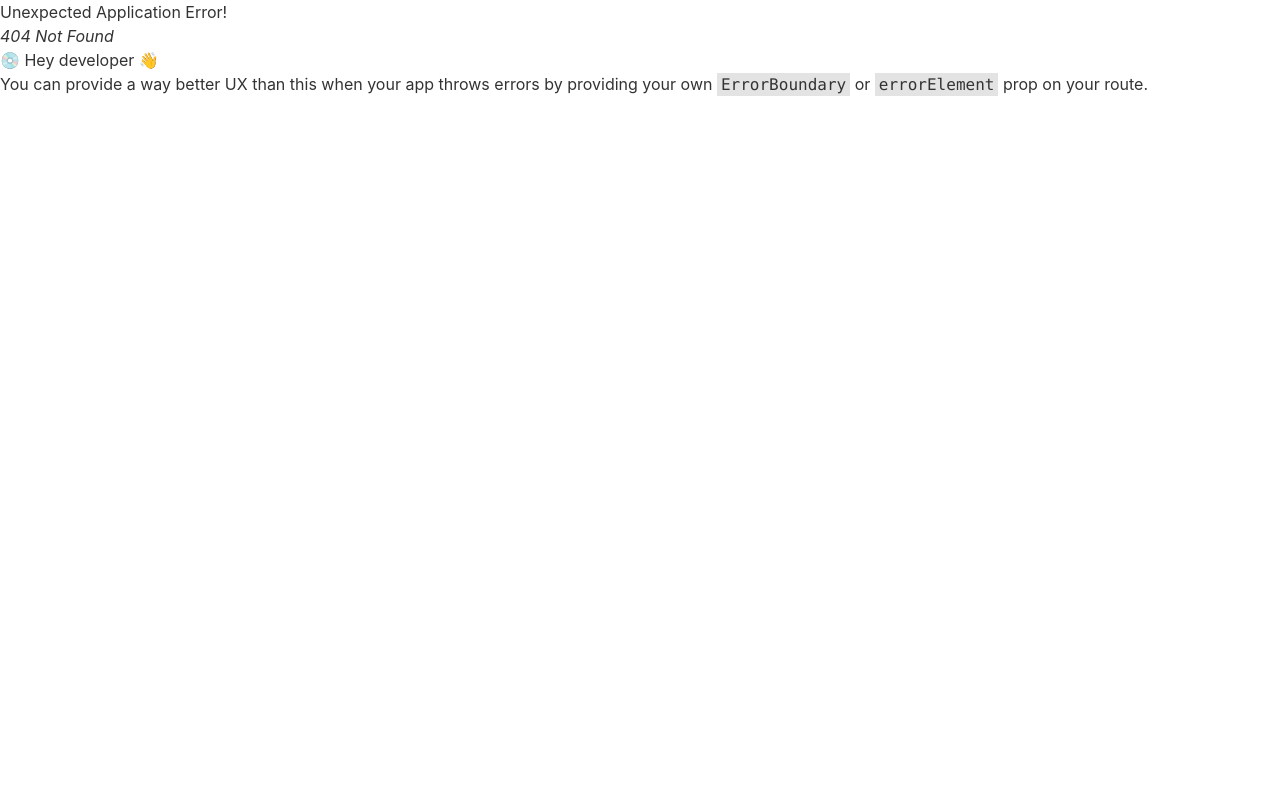
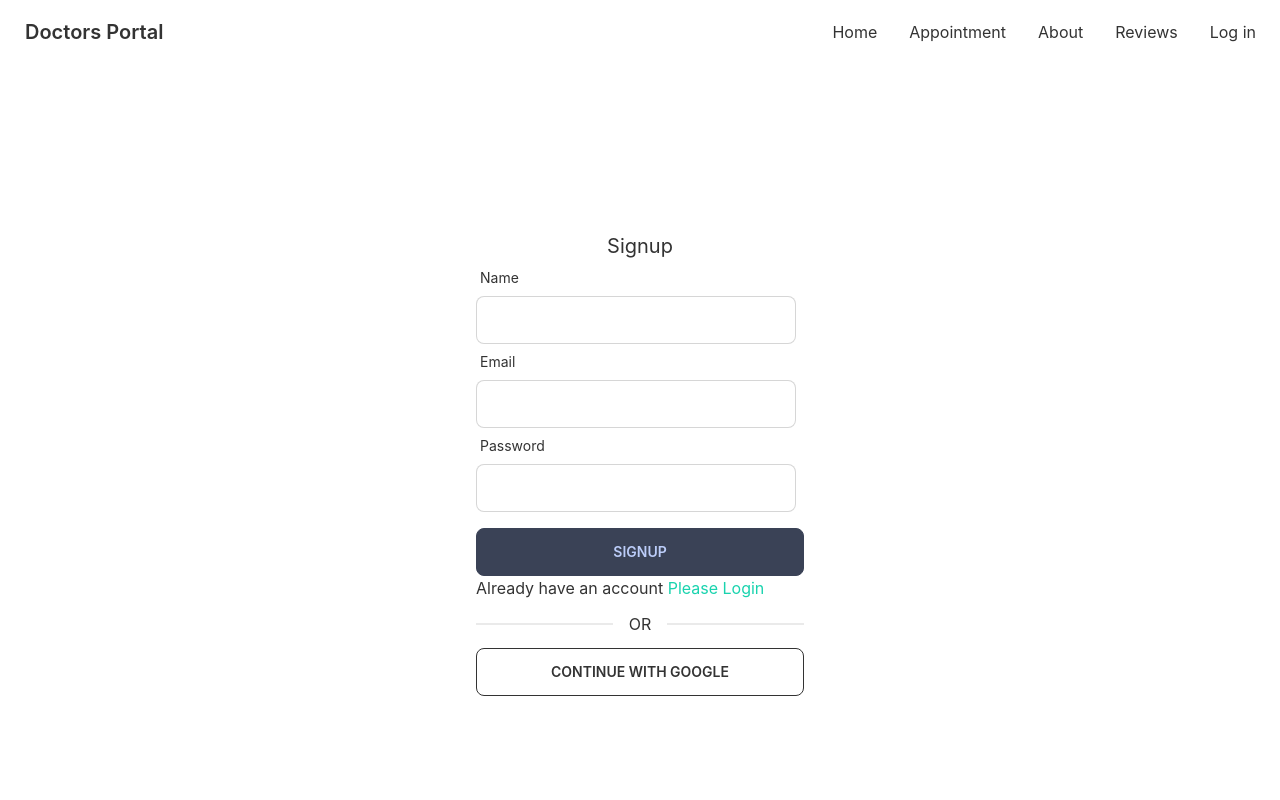
Before and after one commit to tuhin902/doctor-portal-client, a React (Create React App) app: page /signup in a window 1280 px wide. Before the commit this address had no page. Shown: the top 800 px of the page. Built offline with nearby package versions, Linux system fonts and the light colour scheme.

Commit message:
create User added

```diff
--- a/package.json
+++ b/package.json
@@ -8,9 +8,11 @@
     "@testing-library/user-event": "^13.5.0",
     "daisyui": "^2.39.1",
     "date-fns": "^2.29.3",
+    "firebase": "^9.14.0",
     "react": "^18.2.0",
     "react-day-picker": "^8.3.6",
     "react-dom": "^18.2.0",
+    "react-hook-form": "^7.39.3",
     "react-router-dom": "^6.4.3",
     "react-scripts": "5.0.1",
     "web-vitals": "^2.1.4"
--- a/src/Pages/Login/Login.js
+++ b/src/Pages/Login/Login.js
@@ -1,9 +1,46 @@
 import React from 'react';
+import { useForm } from 'react-hook-form';
+import { Link } from 'react-router-dom';
 
 const Login = () => {
+
+
+    const { register, formState: { errors }, handleSubmit } = useForm();
+    const handleLogin = data => {
+        console.log(data);
+    }
+
     return (
-        <div>
-            <h2>login</h2>
+        <div className='h-[800px] flex justify-center items-center'>
+            <div className='w-96 p-7'>
+                <h2 className="text-xl text-center">Login</h2>
+                <form onSubmit={handleSubmit(handleLogin)}>
+                    <div className="form-control w-full max-w-xs">
+                        <label className="label"><span className="label-text">Email</span></label>
+                        <input type="text"
+                            {...register("email", {
+                                required: "Email Address is required"
+                            })}
+                            className="input input-bordered w-full max-w-xs" />
+                        {errors.email && <p className='text-red-600'>{errors.email?.message}</p>}
+                    </div>
+                    <div className="form-control w-full max-w-xs">
+                        <label className="label"><span className="label-text">Password</span></label>
+                        <input type="password"
+                            {...register("password", {
+                                required: 'Password is required',
+                                minLength: { value: 6, message: 'Password must be 6 characters or longer' }
+                            })}
+                            className="input input-bordered w-full max-w-xs" />
+                        {errors.password && <p className='text-red-600'>{errors.password?.message}</p>}
+                        <label className="label"><span className="label-text">Forget Password?</span></label>
+                    </div>
+                    <input className='btn btn-accent w-full' value='Login' type="submit" />
+                </form>
+                <p>New to Doctors Portal <Link className='text-secondary' to='/signup'>Create a new account</Link></p>
+                <div className="divider">OR</div>
+                <button className='btn btn-outline w-full'>CONTINUE WITH GOOGLE</button>
+            </div>
         </div>
     );
 };
--- /dev/null
+++ b/src/Pages/SignUp/SignUp.js
@@ -0,0 +1,59 @@
+import React, { useContext } from 'react';
+import { useForm } from 'react-hook-form';
+import { Link } from 'react-router-dom';
+import { AuthContext } from '../../context/AuthProvider';
+
+const SignUp = () => {
+    const { register, handleSubmit, formState: { errors } } = useForm();
+    const { createUser } = useContext(AuthContext);
+    const handleSignUp = (data) => {
+        console.log(data)
+        createUser(data.email, data.password)
+            .then(result => {
+                const user = result.user;
+                console.log(user)
+            })
+            .catch(error => console.error(error));
+
+    }
+
+    return (
+        <div className='h-[800px] flex justify-center items-center'>
+            <div className='w-96 p-7'>
+                <h2 className="text-xl text-center">Signup</h2>
+                <form onSubmit={handleSubmit(handleSignUp)} >
+                    <div className="form-control w-full max-w-xs">
+                        <label className="label"><span className="label-text">Name</span></label>
+                        <input type="text" {...register("name", {
+                            required: "Name is requires"
+                        })} className="input input-bordered w-full max-w-xs" />
+                        {errors.name && <p className='text-red-500'>{errors.name.message}</p>}
+                    </div>
+                    <div className="form-control w-full max-w-xs">
+                        <label className="label"><span className="label-text">Email</span></label>
+                        <input type="text" {...register("email", {
+                            required: "Email is required"
+                        })} className="input input-bordered w-full max-w-xs" />
+                        {errors.email && <p className='text-red-500'>{errors.email.message}</p>}
+                    </div>
+                    <div className="form-control w-full max-w-xs">
+                        <label className="label"><span className="label-text">Password</span></label>
+                        <input type="password" {...register("password", {
+                            required: "Password is required",
+                            minLength: { value: 6, message: "password must be 6 character long" },
+                            pattern: { value: /(?=.*[A-Z])(?=.*[!@#$&*])(?=.*[0-9])/, message: 'Password must be strong' }
+                        })}
+                            className="input input-bordered w-full max-w-xs" />
+                        {errors.password && <p className='text-red-500'>{errors.password.message}</p>}
+                    </div>
+                    <input className='btn btn-accent w-full mt-4' value='Signup' type="submit" />
+                </form>
+                <p>Already have an account <Link className='text-secondary' to='/login'>Please Login</Link></p>
+                <div className="divider">OR</div>
+                <button className='btn btn-outline w-full'>CONTINUE WITH GOOGLE</button>
+            </div>
+        </div>
+    );
+};
+
+export default SignUp;
--- a/src/Routes/Routes/Routes.js
+++ b/src/Routes/Routes/Routes.js
@@ -3,6 +3,7 @@ import Main from "../../Layout/Main";
 import Appointment from "../../Pages/Appointment/Appointment/Appointment";
 import Home from "../../Pages/Home/Home/Home";
 import Login from "../../Pages/Login/Login";
+import SignUp from "../../Pages/SignUp/SignUp";
 
 const router = createBrowserRouter([
     {
@@ -18,6 +19,10 @@ const router = createBrowserRouter([
                 element: <Login></Login>
             },
             {
+                path: '/signup',
+                element: <SignUp></SignUp>
+            },
+            {
                 path: '/appointment',
                 element: <Appointment></Appointment>
             }
--- /dev/null
+++ b/src/context/AuthProvider.js
@@ -0,0 +1,24 @@
+import React, { createContext } from 'react';
+import { createUserWithEmailAndPassword, getAuth } from 'firebase/auth';
+import app from '../firebase/firebase.config';
+
+
+export const AuthContext = createContext();
+const auth = getAuth(app);
+
+const AuthProvider = ({ children }) => {
+
+
+    const createUser = (email, password) => {
+        return createUserWithEmailAndPassword(auth, email, password);
+    }
+
+    const authInfo = { createUser };
+    return (
+        <AuthContext.Provider value={authInfo}>
+            {children}
+        </AuthContext.Provider>
+    );
+};
+
+export default AuthProvider;
--- /dev/null
+++ b/src/firebase/firebase.config.js
@@ -0,0 +1,19 @@
+// Import the functions you need from the SDKs you need
+import { initializeApp } from "firebase/app";
+// TODO: Add SDKs for Firebase products that you want to use
+// https://firebase.google.com/docs/web/setup#available-libraries
+
+// Your web app's Firebase configuration
+const firebaseConfig = {
+    apiKey: "AIzaSyB6ZPC91zn1NAFA180hqw--BIe1ZLXgAaI",
+    authDomain: "doctors-potal-b1cb4.firebaseapp.com",
+    projectId: "doctors-potal-b1cb4",
+    storageBucket: "doctors-potal-b1cb4.appspot.com",
+    messagingSenderId: "1082324962044",
+    appId: "1:1082324962044:web:4015f466750fd2b2ada579"
+};
+
+// Initialize Firebase
+const app = initializeApp(firebaseConfig);
+
+export default app;
--- a/src/index.js
+++ b/src/index.js
@@ -4,12 +4,15 @@ import './index.css';
 import App from './App';
 import reportWebVitals from './reportWebVitals';
 import 'react-day-picker/dist/style.css';
+import AuthProvider from './context/AuthProvider';
 
 
 const root = ReactDOM.createRoot(document.getElementById('root'));
 root.render(
   <React.StrictMode>
-    <App />
+    <AuthProvider>
+      <App />
+    </AuthProvider>
   </React.StrictMode>
 );
 
```
Also changed, not shown: 1 other file (tests, documents, lock files or other folders).
